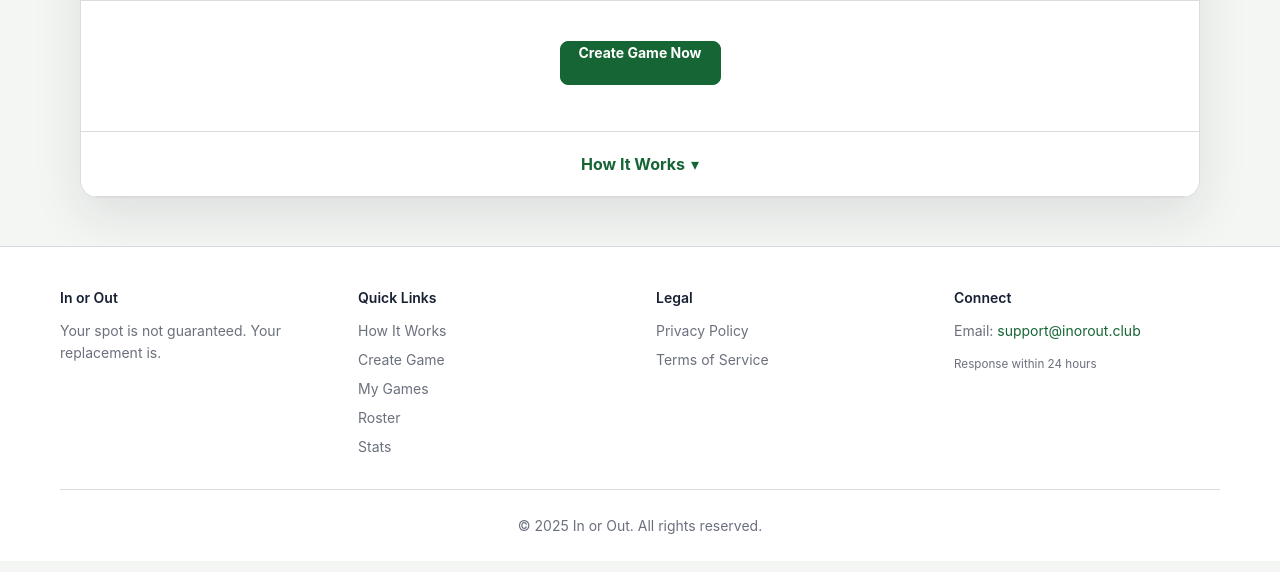
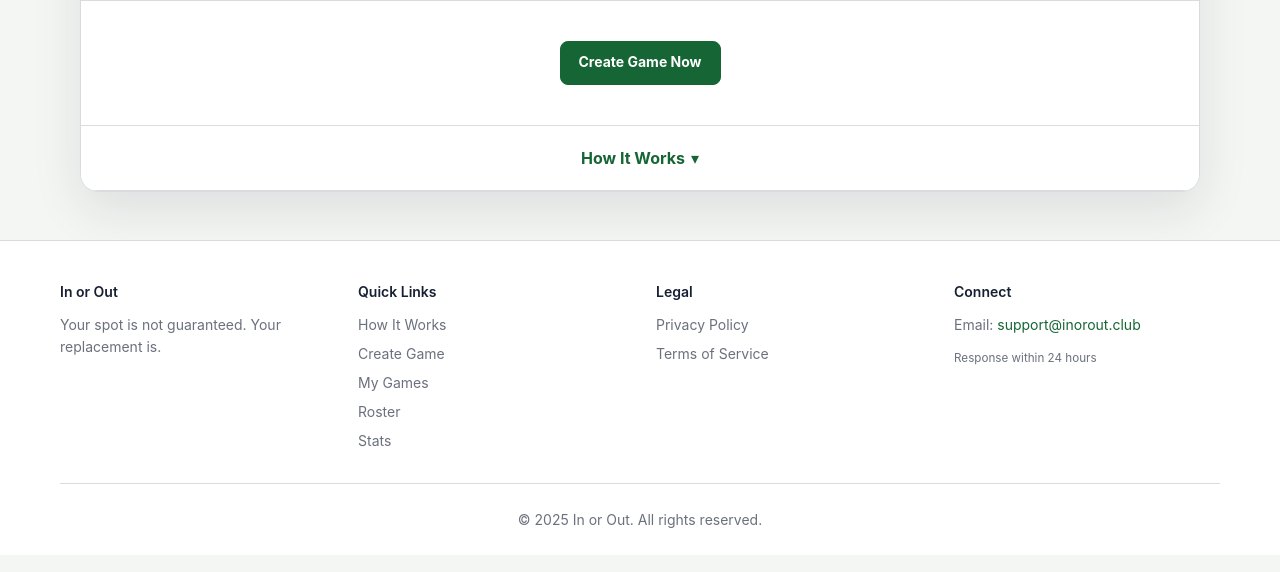
Before and after one commit to carterhedrick1/pickleballproject, a website: page public/index.html in a window 1280 px wide. Shown: the part 222-794 px from the top of the page. Drawn offline with Linux system fonts and the light colour scheme; no server answers.

Commit message:
Center button labels vertically

```diff
--- a/public/css/design-system.css
+++ b/public/css/design-system.css
@@ -460,6 +460,32 @@ textarea {
 }
 
 /* Buttons ---------------------------------------------------------------- */
+
+/*
+ * Older page styles give several button-like links a more specific
+ * `display: inline-block`. Keep the centering properties authoritative here
+ * so controls with a fixed/minimum height do not leave their label at the top.
+ */
+button,
+.btn,
+.copy-btn,
+.persistent-copy-btn,
+.create-game-btn,
+.back-btn,
+.section-nav-btn,
+.btn-primary,
+.btn-secondary,
+.btn-danger,
+.quick-action-btn,
+.back-to-game-btn,
+.court-image-upload-button,
+.mock-button {
+    align-items: center !important;
+    display: inline-flex !important;
+    justify-content: center !important;
+    line-height: 1.2 !important;
+    text-align: center !important;
+}
 
 :where(
     button[type="submit"],
```
Also changed, not shown: scripts/refactor-browser-smoke.js (+24 -3 lines).
